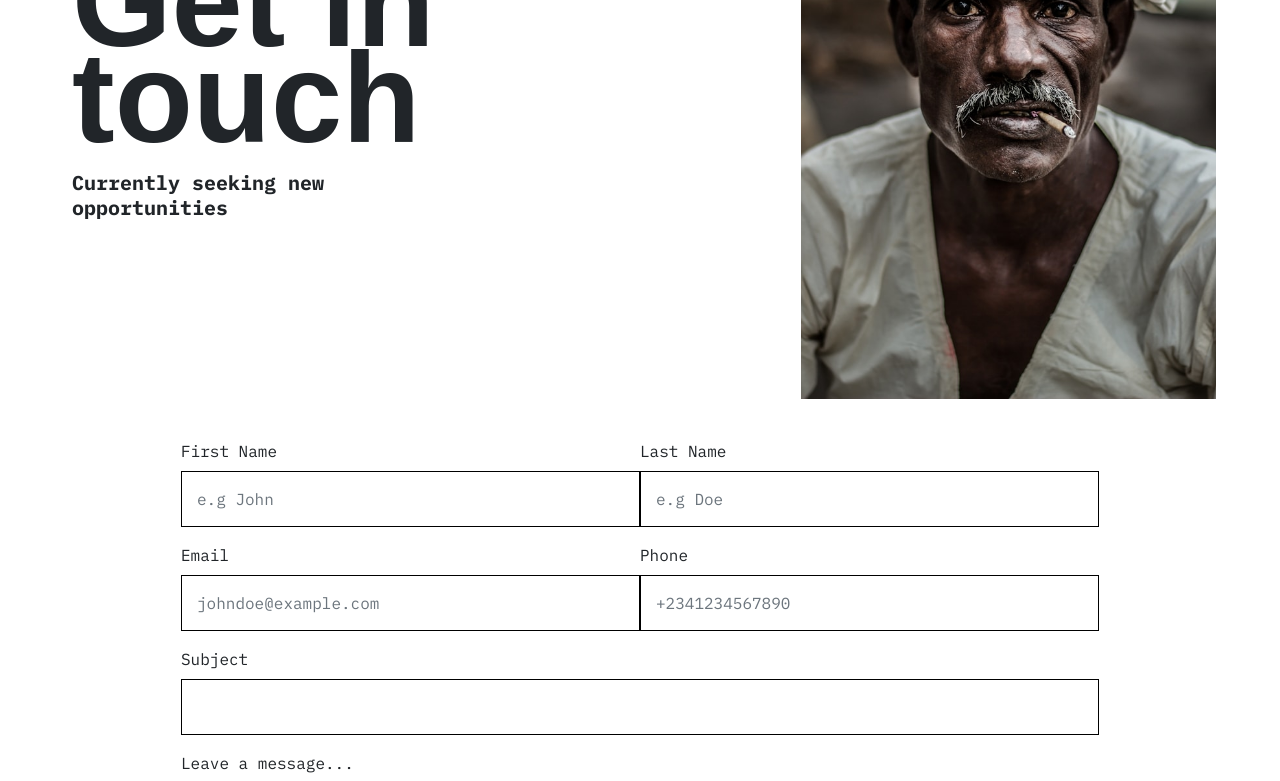
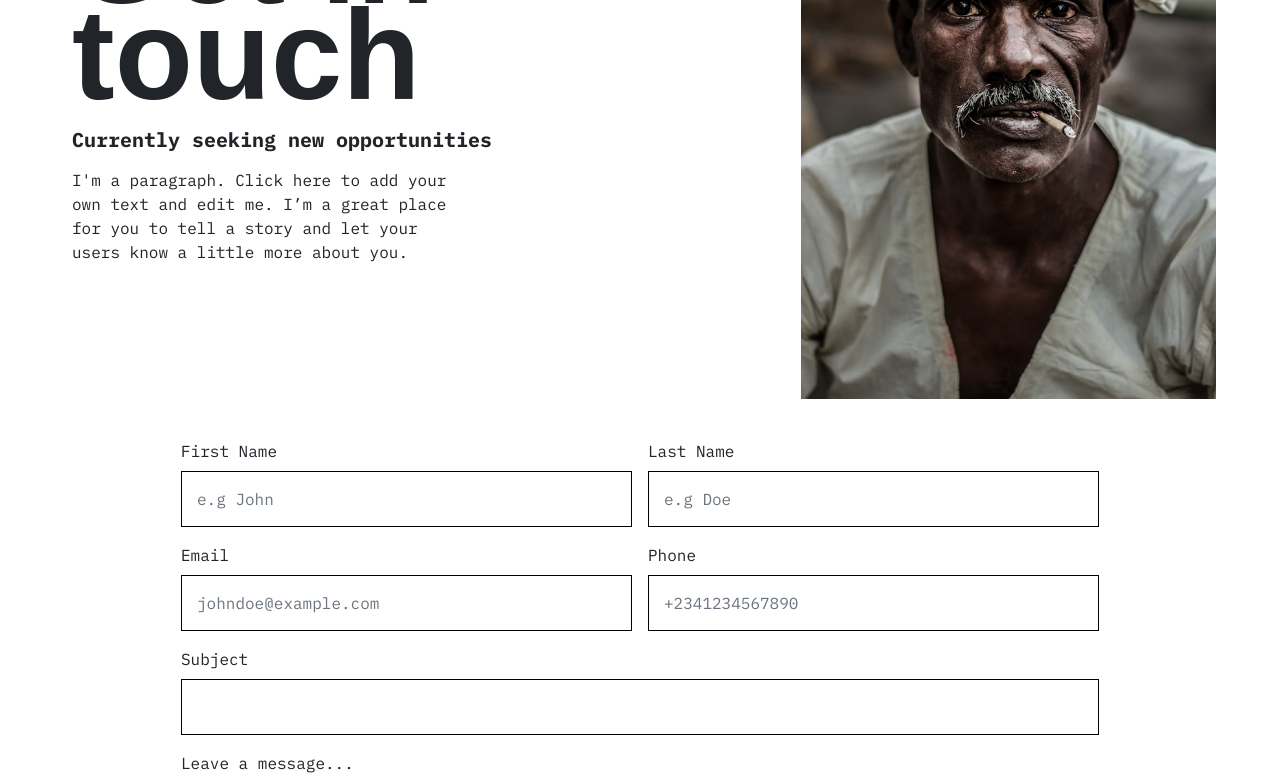
Before and after one commit to Rubylenshy/portfolio, a Vue app: page /contact in a window 1280 px wide. Shown: the part 380-1161 px from the top of the page. Built offline with nearby package versions, Linux system fonts and the light colour scheme; a web font is replaced by a local one.

Commit message:
update contact

```diff
--- a/src/assets/css/style.css
+++ b/src/assets/css/style.css
@@ -327,8 +327,8 @@ p{
         }
 
     }
-    strong{
-        max-width: 350px;
+    p{
+        max-width: 400px;
     }
 
     .contact-form{
--- a/src/pages/contact.vue
+++ b/src/pages/contact.vue
@@ -11,12 +11,13 @@
             </div>
             <div class="contact-container d-flex flex-column justify-content-center text-stsrt py-5 px-3 px-md-4">
                 <h2 class="home-header text-dark">Get in touch</h2>
-                <strong class="fs-5 lh-sm mt-3">Currently seeking new opportunities</strong>
+                <strong class="fs-5 lh-sm my-3">Currently seeking new opportunities</strong>
+                <p class="fs-6 mb-0">I'm a paragraph. Click here to add your own text and edit me. I’m a great place for you to tell a story and let your users know a little more about you.</p>
             </div>
         </div>
 
         <form class="contact-form px-3">
-            <div class="d-flex flex-column flex-md-row">
+            <div class="d-flex flex-column flex-md-row gap-0 gap-md-3">
                 <div class="form-input d-flex flex-column mb-3 flex-fill">
                     <label class="mb-2" for="first_name">First Name</label>
                     <input
@@ -47,7 +48,7 @@
                 </div>
             </div>
 
-            <div class="d-flex flex-column flex-md-row">
+            <div class="d-flex flex-column flex-md-row gap-0 gap-md-3">
                 <div class="form-input d-flex flex-column mb-3 flex-fill">
                     <label class="mb-2" for="email">Email</label>
                     <input
```
